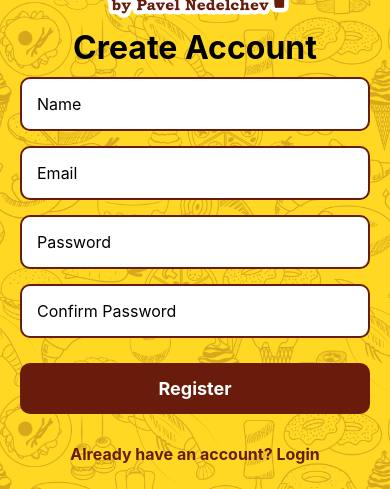
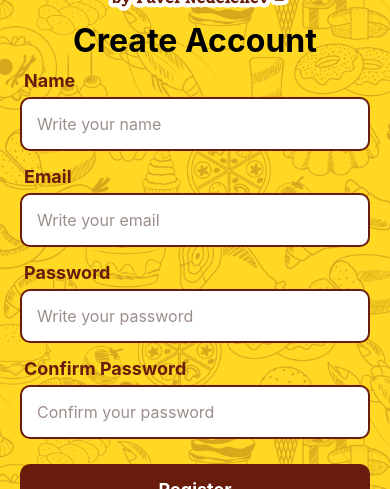
Before and after one commit to PavNedNed/ReactNative-Project---iChop-App, a React Native app: screen /Register in a window 390 px wide. Shown: the part 263-752 px from the top of the page. Built offline with nearby package versions, Linux system fonts and the light colour scheme.

Commit message:
Try to fix Register and Login textfields

```diff
--- a/src/screens/LoginScreen.jsx
+++ b/src/screens/LoginScreen.jsx
@@ -130,10 +130,12 @@ export default function LoginScreen({ navigation, route }) {
                     )}
 
                     {/* Email */}
+                    <Text style={styles.inputLabel}>Email</Text>
                     <TextInput
                         ref={emailInput}
                         style={styles.input}
-                        placeholder="Email"
+                        placeholder="Write your email"
+                        placeholderTextColor="#9c8e8b"
                         value={email}
                         onChangeText={(value) => {
                             setEmail(value);
@@ -146,10 +148,12 @@ export default function LoginScreen({ navigation, route }) {
                     />
 
                     {/* Password */}
+                    <Text style={styles.inputLabel}>Password</Text>
                     <TextInput
                         ref={passwordInput}
                         style={styles.input}
-                        placeholder="Password"
+                        placeholder="Write your password"
+                        placeholderTextColor="#9c8e8b"
                         value={password}
                         onChangeText={(value) => {
                             setPassword(value);
@@ -214,6 +218,7 @@ const styles = StyleSheet.create({
         fontSize: 16,
         borderWidth: 2,
         borderColor: '#691c0b',
+        color: '#691c0b',
     },
     button: {
         backgroundColor: '#691c0b',
@@ -252,4 +257,11 @@ const styles = StyleSheet.create({
         height: 200,
         marginBottom: 10,
     },
+    inputLabel: {
+        fontSize: 18,
+        fontWeight: 'bold',
+        color: '#691c0b',
+        marginBottom: 6,
+        marginLeft: 4,
+    },
 });
--- a/src/screens/RegisterScreen.jsx
+++ b/src/screens/RegisterScreen.jsx
@@ -161,10 +161,12 @@ export default function RegisterScreen({ navigation }) {
                     )}
 
                     {/* Name */}
+                    <Text style={styles.inputLabel}>Name</Text>
                     <TextInput
                         ref={nameInput}
                         style={styles.input}
-                        placeholder="Name"
+                        placeholder="Write your name"
+                        placeholderTextColor="#9c8e8b"
                         value={name}
                         onChangeText={(value) => {
                             setName(value);
@@ -175,10 +177,12 @@ export default function RegisterScreen({ navigation }) {
                     />
 
                     {/* Email */}
+                    <Text style={styles.inputLabel}>Email</Text>
                     <TextInput
                         ref={emailInput}
                         style={styles.input}
-                        placeholder="Email"
+                        placeholder="Write your email"
+                        placeholderTextColor="#9c8e8b"
                         value={email}
                         onChangeText={(value) => {
                             setEmail(value);
@@ -191,10 +195,12 @@ export default function RegisterScreen({ navigation }) {
                     />
 
                     {/* Password */}
+                    <Text style={styles.inputLabel}>Password</Text>
                     <TextInput
                         ref={passwordInput}
                         style={styles.input}
-                        placeholder="Password"
+                        placeholder="Write your password"
+                        placeholderTextColor="#9c8e8b"
                         value={password}
                         onChangeText={(value) => {
                             setPassword(value);
@@ -205,10 +211,12 @@ export default function RegisterScreen({ navigation }) {
                     />
 
                     {/* Confirm Password */}
+                    <Text style={styles.inputLabel}>Confirm Password</Text>
                     <TextInput
                         ref={confirmPasswordInput}
                         style={styles.input}
-                        placeholder="Confirm Password"
+                        placeholder="Confirm your password"
+                        placeholderTextColor="#9c8e8b"
                         value={confirmPassword}
                         onChangeText={setConfirmPassword}
                         onFocus={() => handleInputFocus(confirmPasswordInput.current)}
@@ -264,6 +272,7 @@ const styles = StyleSheet.create({
         fontSize: 16,
         borderWidth: 2,
         borderColor: '#691c0b',
+        color: '#691c0b',
     },
     button: {
         backgroundColor: '#691c0b',
@@ -302,4 +311,11 @@ const styles = StyleSheet.create({
         height: 200,
         marginBottom: 0,
     },
+    inputLabel: {
+        fontSize: 18,
+        fontWeight: 'bold',
+        color: '#691c0b',
+        marginBottom: 6,
+        marginLeft: 4,
+    },
 });
```
